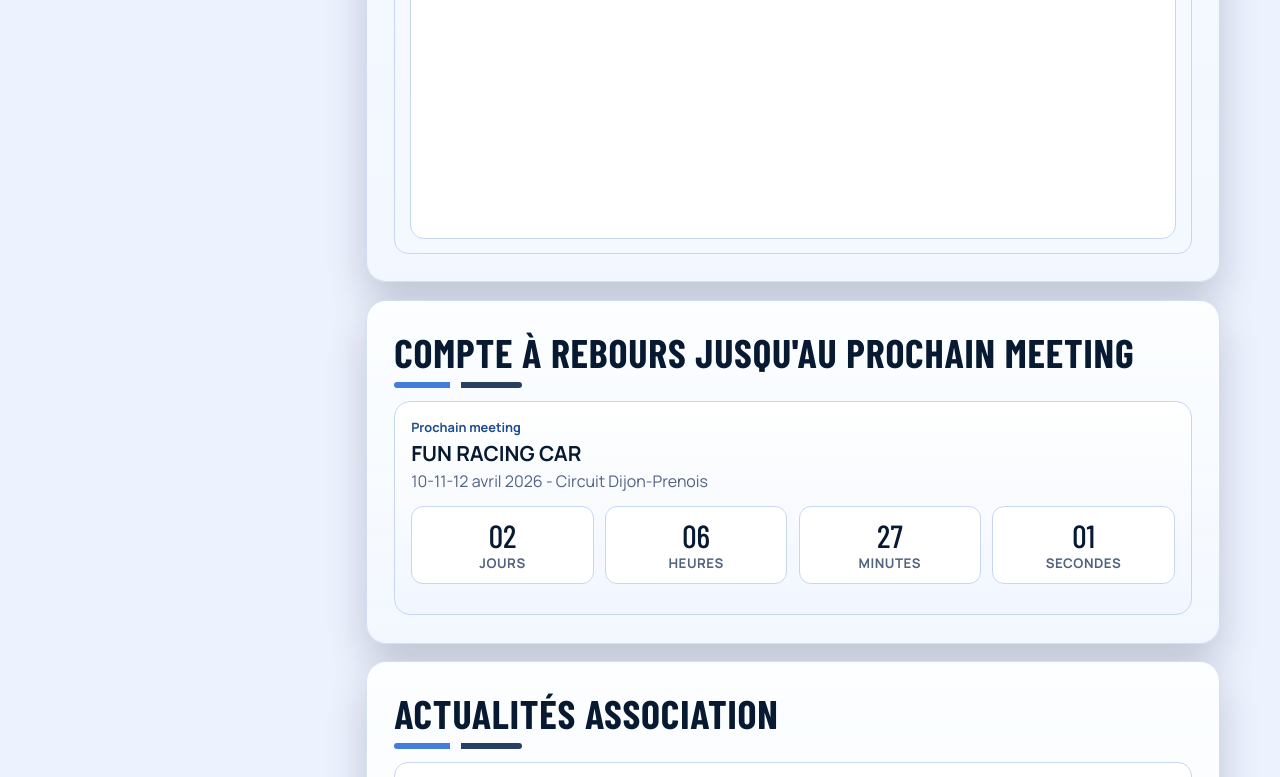
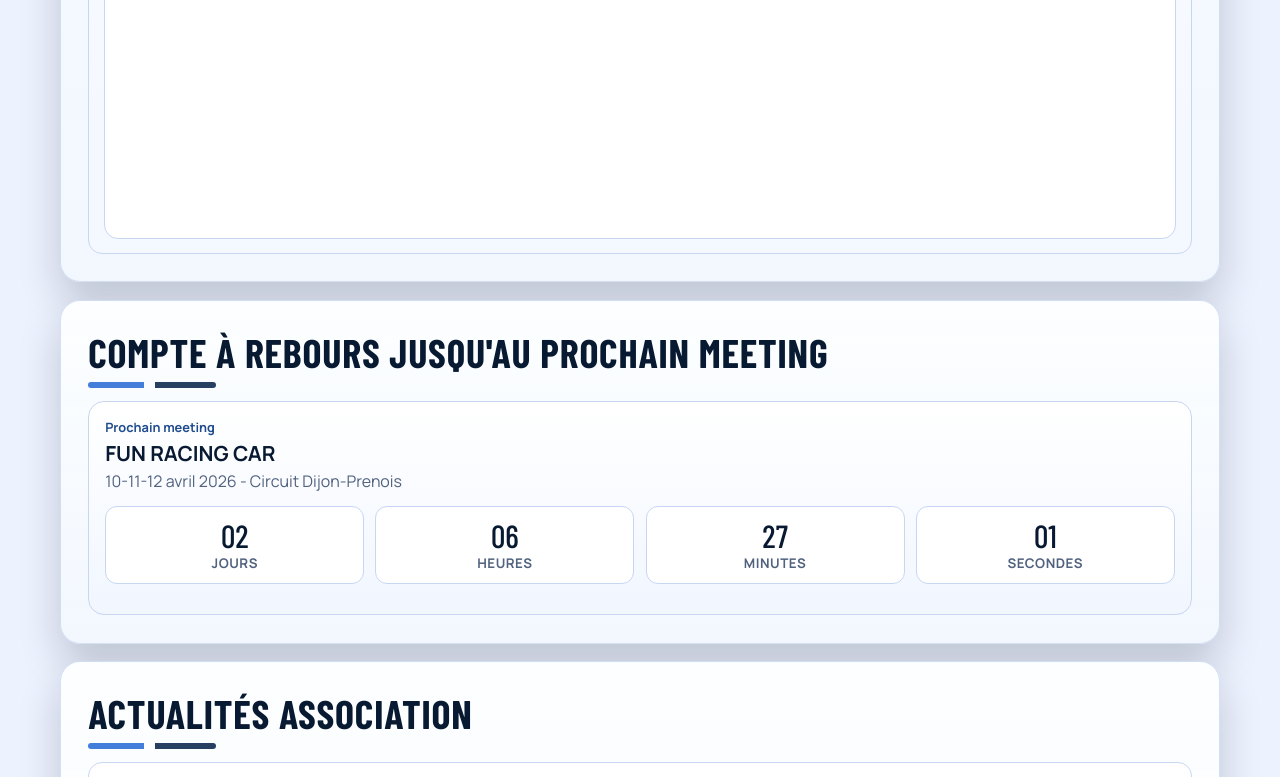
Before and after one commit to Alexandre-Rupp/Site-Asa-Prenois-Bourgogne, a plain HTML site: page index.html in a window 1280 px wide. Shown: the part 2237-3014 px from the top of the page. Drawn offline with nearby package versions, Linux system fonts and the light colour scheme; a web font is replaced by a local one.

Commit message:
Update styles.css

```diff
--- a/styles.css
+++ b/styles.css
@@ -1165,10 +1165,6 @@
     align-items: start;
   }
 
-  .home-body-grid > .section {
-    grid-column: 2;
-  }
-
   .home-welcome-section {
     grid-column: 2;
     grid-row: 1;
@@ -1180,6 +1176,10 @@
     position: sticky;
     top: calc(var(--topbar-height) + 1rem);
     align-self: start;
+  }
+
+  .home-body-grid > .section:not(.home-welcome-section) {
+    grid-column: 1 / -1;
   }
 }
 
```
